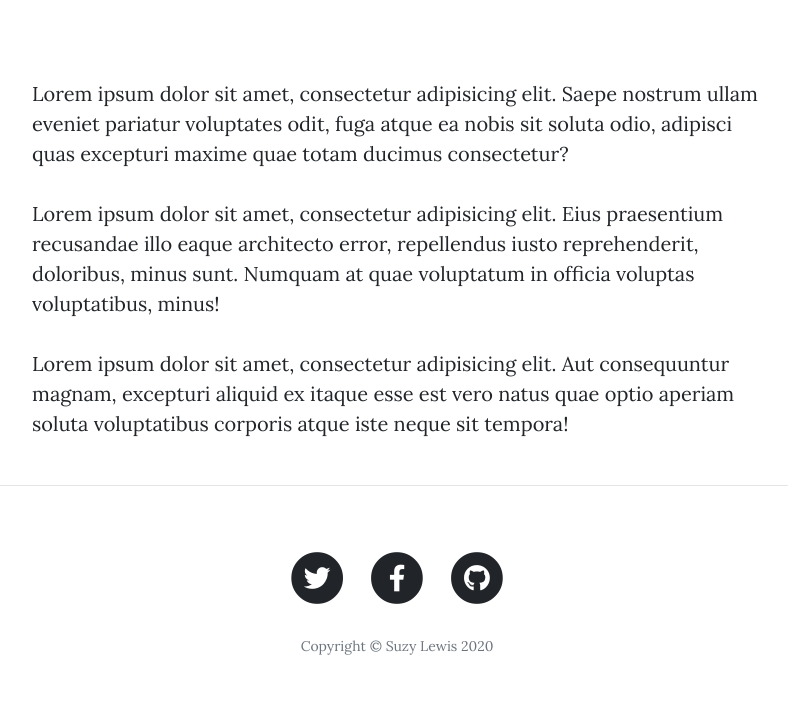
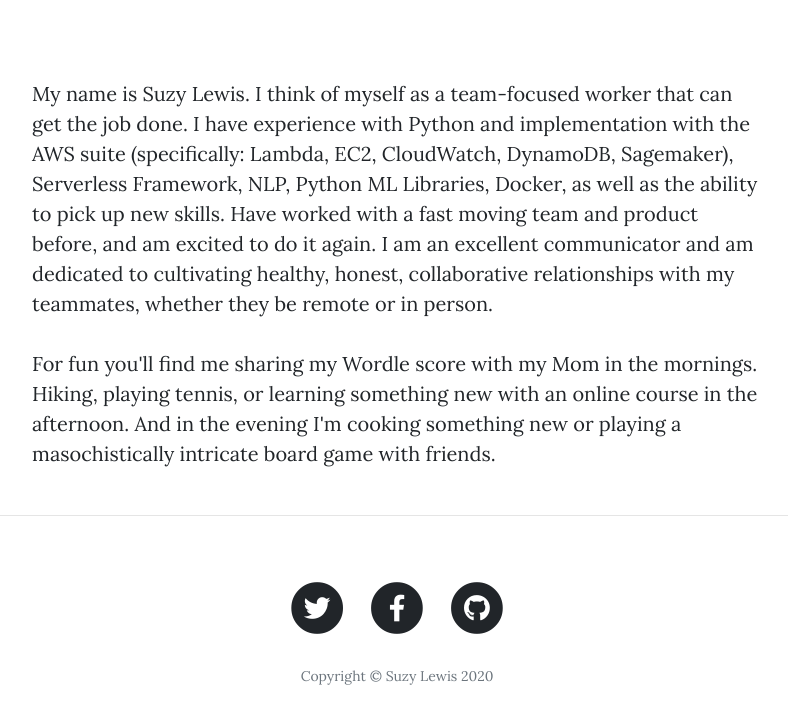
Before and after one commit to suzy-lime/blog, a Flask app: page /about in a window 1280 px wide. Shown: the part 533-1242 px from the top of the page, without its empty margins (243-1031 px from the left). Before the commit the page ends 1188 px from the top, so only its background shows below. Run offline with Flask 2, Linux system fonts and the light colour scheme; some libraries are stand-ins or nearby versions.

Commit message:
Update About page copy update

```diff
--- a/main.py
+++ b/main.py
@@ -68,7 +68,7 @@ class Comment(db.Model):
     post_id = db.Column(db.Integer, ForeignKey("blog_posts.id"))
     parent_post = relationship("BlogPost", back_populates="comments")
     text = db.Column(db.String(1000), nullable=False)
-db.create_all()
+
 
 # USER LOADER FOR FLASK LOGIN
 @login_manager.user_loader
--- a/templates/about.html
+++ b/templates/about.html
@@ -8,7 +8,7 @@
         <div class="col-lg-8 col-md-10 mx-auto">
           <div class="page-heading">
             <h1>About Me</h1>
-            <span class="subheading">This is what I do.</span>
+            <span class="subheading">Hello World!</span>
           </div>
         </div>
       </div>
@@ -19,9 +19,8 @@
   <div class="container">
     <div class="row">
       <div class="col-lg-8 col-md-10 mx-auto">
-        <p>Lorem ipsum dolor sit amet, consectetur adipisicing elit. Saepe nostrum ullam eveniet pariatur voluptates odit, fuga atque ea nobis sit soluta odio, adipisci quas excepturi maxime quae totam ducimus consectetur?</p>
-        <p>Lorem ipsum dolor sit amet, consectetur adipisicing elit. Eius praesentium recusandae illo eaque architecto error, repellendus iusto reprehenderit, doloribus, minus sunt. Numquam at quae voluptatum in officia voluptas voluptatibus, minus!</p>
-        <p>Lorem ipsum dolor sit amet, consectetur adipisicing elit. Aut consequuntur magnam, excepturi aliquid ex itaque esse est vero natus quae optio aperiam soluta voluptatibus corporis atque iste neque sit tempora!</p>
+        <p>My name is Suzy Lewis. I think of myself as a team-focused worker that can get the job done. I have experience with Python and implementation with the AWS suite (specifically: Lambda, EC2, CloudWatch, DynamoDB, Sagemaker), Serverless Framework, NLP, Python ML Libraries, Docker, as well as the ability to pick up new skills. Have worked with a fast moving team and product before, and am excited to do it again. I am an excellent communicator and am dedicated to cultivating healthy, honest, collaborative relationships with my teammates, whether they be remote or in person. </p>
+        <p>For fun you'll find me sharing my Wordle score with my Mom in the mornings. Hiking, playing tennis, or learning something new with an online course in the afternoon. And in the evening I'm cooking something new or playing a masochistically intricate board game with friends.</p>
       </div>
     </div>
   </div>
```
